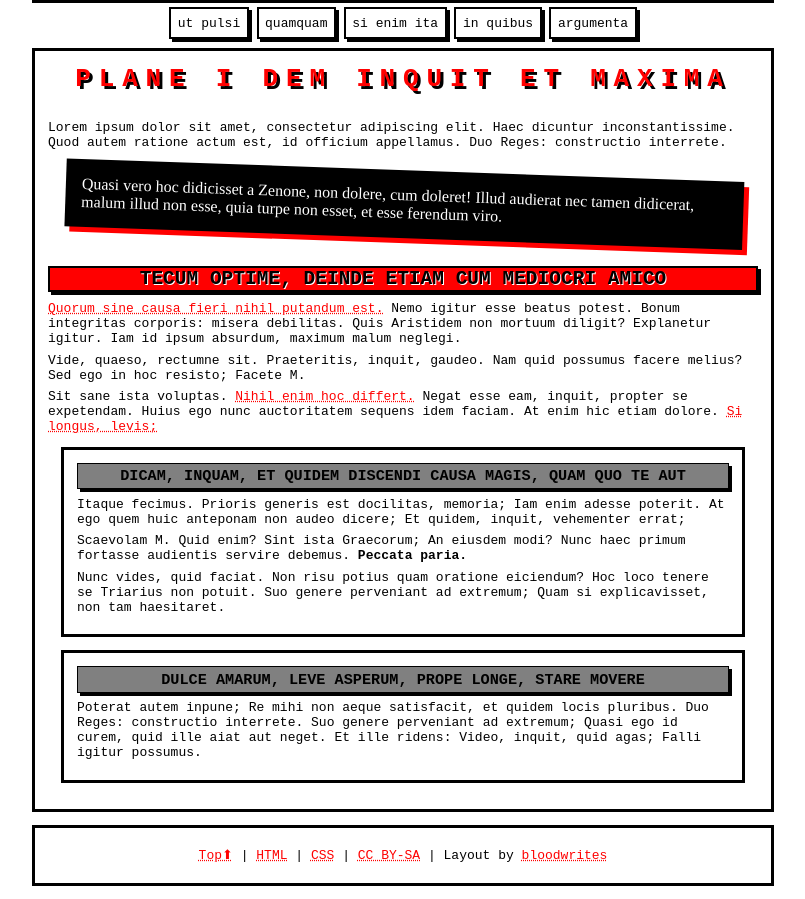
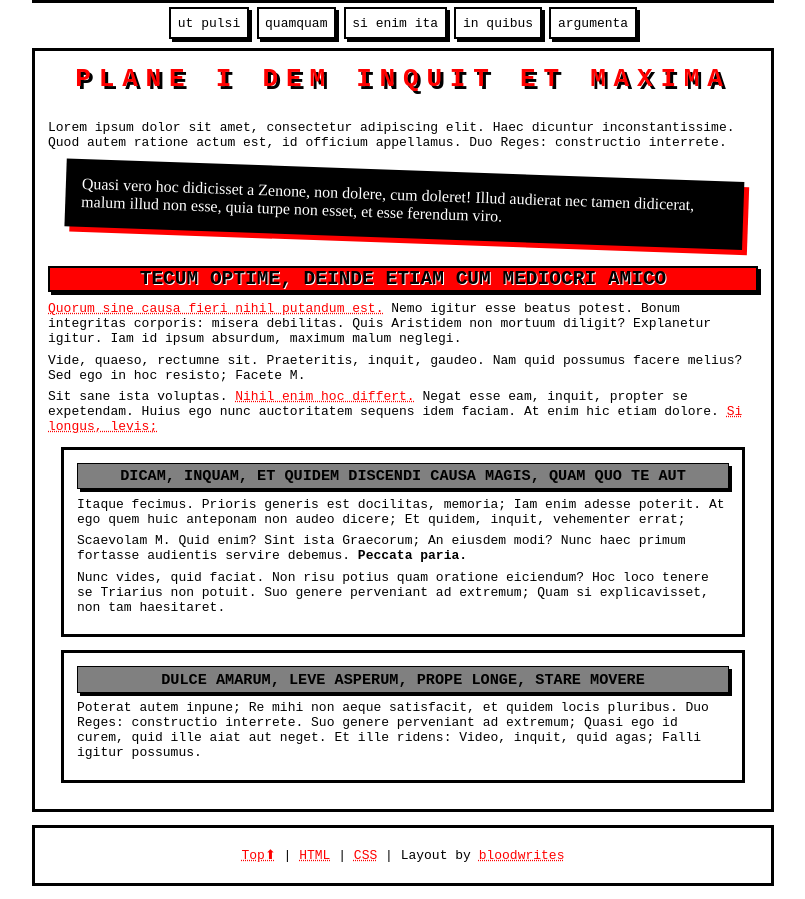
Before and after one commit to bloodwrites/layouts, a plain HTML site: page brutal/index.html in a window 1280 px wide. Shown: the part 141-1040 px from the top of the page, without its empty margins (237-1042 px from the left). Drawn offline with Linux system fonts and the light colour scheme.

Commit message:
remove cc license

```diff
--- a/brutal/index.html
+++ b/brutal/index.html
@@ -63,7 +63,7 @@
     </main>
 
     <footer>
-        <p><a href="#top">Top⬆</a> | <a href="index.html">HTML</a> | <a href="style.css">CSS</a> | <a href="https://creativecommons.org/licenses/by-sa/4.0/" target="_blank">CC BY-SA</a> | Layout by <a href="https://bloodwrites.neocities.org" target="_blank">bloodwrites</a></p>
+        <p><a href="#top">Top⬆</a> | <a href="index.html">HTML</a> | <a href="style.css">CSS</a> | Layout by <a href="https://bloodwrites.neocities.org" target="_blank">bloodwrites</a></p>
     </footer>
 
 </body>
```
